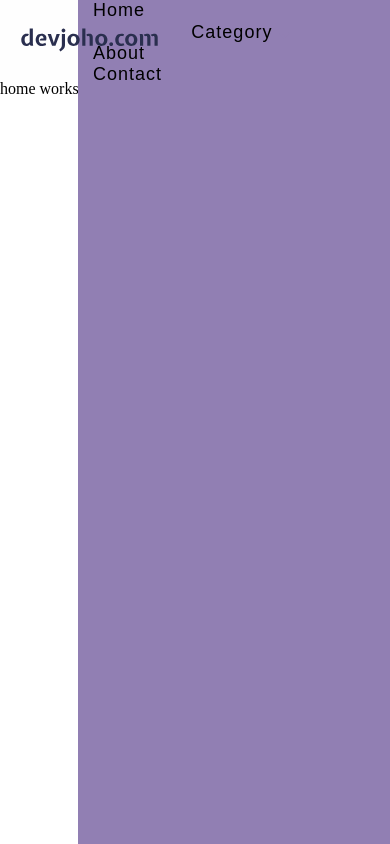
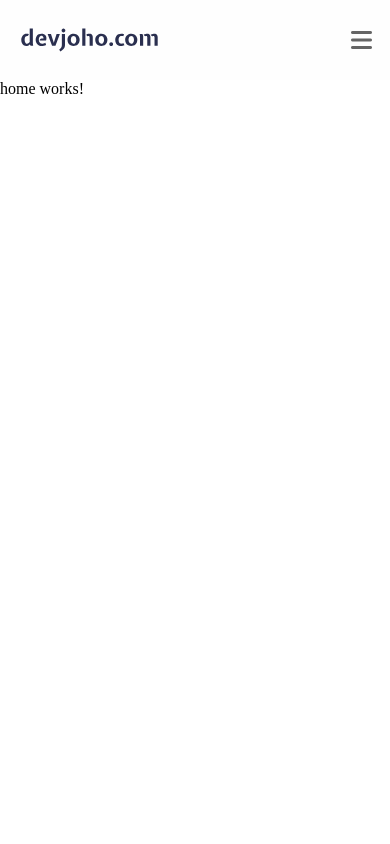
Before and after one commit to karthikshetty26/DevJoho, an Angular app: page / in a window 390 px wide. Built offline with nearby package versions, Linux system fonts and the light colour scheme; a web font is replaced by a local one.

Commit message:
Updated navbar functionality

```diff
--- a/src/app/reusables/navbar/navbar.component.css
+++ b/src/app/reusables/navbar/navbar.component.css
@@ -1,10 +1,12 @@
 .nav_div {
     --nav-height: 80px;
+    --li-margin-mob: 10px;
     position: relative;
     width: 100%;
     z-index: 500;
 
     background-color: var(--background-color);
+    /* background-color: rebeccapurple; */
 }
 
 .nav_container {
@@ -72,18 +74,18 @@
     justify-content: center;
 }
 
-#category-link span span{
+#category-link span span {
     color: var(--color-two);
     padding-top: 8px;
     opacity: 0.5;
 }
 
-#category-link span span i{
+#category-link span span i {
     font-size: 14px;
     transition: all 0.2s ease-in-out;
 }
 
-.category_link span span i{
+.category_link span span i {
     margin-top: -3px;
     rotate: 180deg;
 }
@@ -102,8 +104,8 @@
     padding: 20px 10px;
     height: fit-content;
     border-radius: 0.5rem;
-    box-shadow: 0px 0px 15px 0px rgba(0,0,0,0.25);
-    background-color: #f6f6f6;
+    box-shadow: 0px 0px 15px 0px rgba(0, 0, 0, 0.25);
+    background-color: var(--background-color);
 
     transform: scaleY(0);
     transform-origin: top;
@@ -174,19 +176,50 @@
 }
 
 @media only screen and (max-width: 820px) {
+    .nav_link_btn {
+        display: flex;
+        padding: 0 3px;
+    }
+
     .nav_link_container {
         position: fixed;
-    top: 0;
+        top: -100%;
+        /* top: var(--nav-height); */
         right: 0;
-    bottom: 0;
-    width: 80%;
-    height: 100%;
+        width: 100%;
+        height: fit-content;
+        max-height: calc(100vh - var(--nav-height));
+        padding: 20px 15px;
 
-    background-color: var(--color-two);
+        overflow-y: scroll;
+        background-color: var(--background-color-two);
+
+        /* transform: scaleY(0);
+        transform-origin: top;
+        transition: transform .30s ease-in-out; */
+    }
+
+    .nav_link_container.active {
+        top: var(--nav-height);
+
+        /* transform: scaleY(1);
+        transform-origin: top; */
+    }
+
+    #category-link span {
+        display: flex;
+        align-items: center;
+        justify-content: space-between;
+    }
+
+    #category-link span span {
+        padding-right: 5px;
     }
 
     .nav_link_container ul {
         width: 100%;
+        height: 100%;
+        /* max-height: 100%; */
         display: flex;
         flex-direction: column;
         list-style: none;
@@ -197,9 +230,33 @@
     }
 
     .nav_link_container ul li {
+        width: 100%;
+        text-align: left;
+        margin: var(--li-margin-mob) 5px;
+    }
+
+    .showCategoryPc {
+        display: none;
         position: relative;
-    z-index: 510;
-    margin-left: 15px;
-    cursor: pointer;
+        top: 0;
+        right: 0;
+        width: 100%;
+        /* max-width: 100%; */
+        padding: 0;
+        border-radius: 0rem;
+        box-shadow: none;
+        background-color: transparent;
+
+        transform: scaleY(0);
+        transform-origin: top;
+        transition: transform .20s ease-in-out;
+    }
+
+    .showCategoryPc.active {
+        display: block;
+    }
+
+    .show_category_pc_nav_ul {
+        padding: 0px;
     }
 }
--- a/src/app/reusables/navbar/navbar.component.html
+++ b/src/app/reusables/navbar/navbar.component.html
@@ -9,7 +9,7 @@
       </svg>
     </div>
 
-    <div class="nav_link_container">
+    <div class="nav_link_container" id="nav_link_container">
       <ul>
         <li (click)="HideCategoryPc()">
           <a routerLink="" routerLinkActive="active" ariaCurrentWhenActive="page">
@@ -18,9 +18,11 @@
         </li>
         <li [ngClass]="showCategory ? 'category_link' : ''" id="category-link" (click)="showHideCategoryPc()">
           <span>Category&nbsp;<span><i class="fa-solid fa-angle-down"></i></span></span>
-          <div class="showCategoryPc" [ngClass]="showCategory ? 'active' : ''">
+          <div class="showCategoryPc" [ngClass]="showCategory ? 'active' : ''" id="showCategoryPc">
             <ul class="show_category_pc_nav_ul" [ngClass]="showCategory ? 'active' : ''">
-              <li *ngFor="let data of categoryList"><i class="fa-solid fa-caret-right"></i>&nbsp;&nbsp;{{data.name}}</li>
+              <li *ngFor="let data of categoryList">
+                <i class="fa-solid fa-caret-right"></i>&nbsp;&nbsp;{{data.name}}
+              </li>
             </ul>
           </div>
         </li>
@@ -35,8 +37,8 @@
       </ul>
     </div>
 
-    <div class="nav_link_btn">
-      <i class="fa-solid fa-bars"></i>
+    <div class="nav_link_btn" (click)="navButtonClick()">
+      <i class="fa-solid fa-bars" id="nav_link_container_i"></i>
     </div>
 
   </div>
--- a/src/styles.css
+++ b/src/styles.css
@@ -33,4 +33,5 @@
     --font-color-mid-light: #e9cde2;
 
     --background-color: #fefefe;
+    --background-color-two: #f8f8f8;
 }
```
Lines whose indentation alone changed are shown as unchanged.
